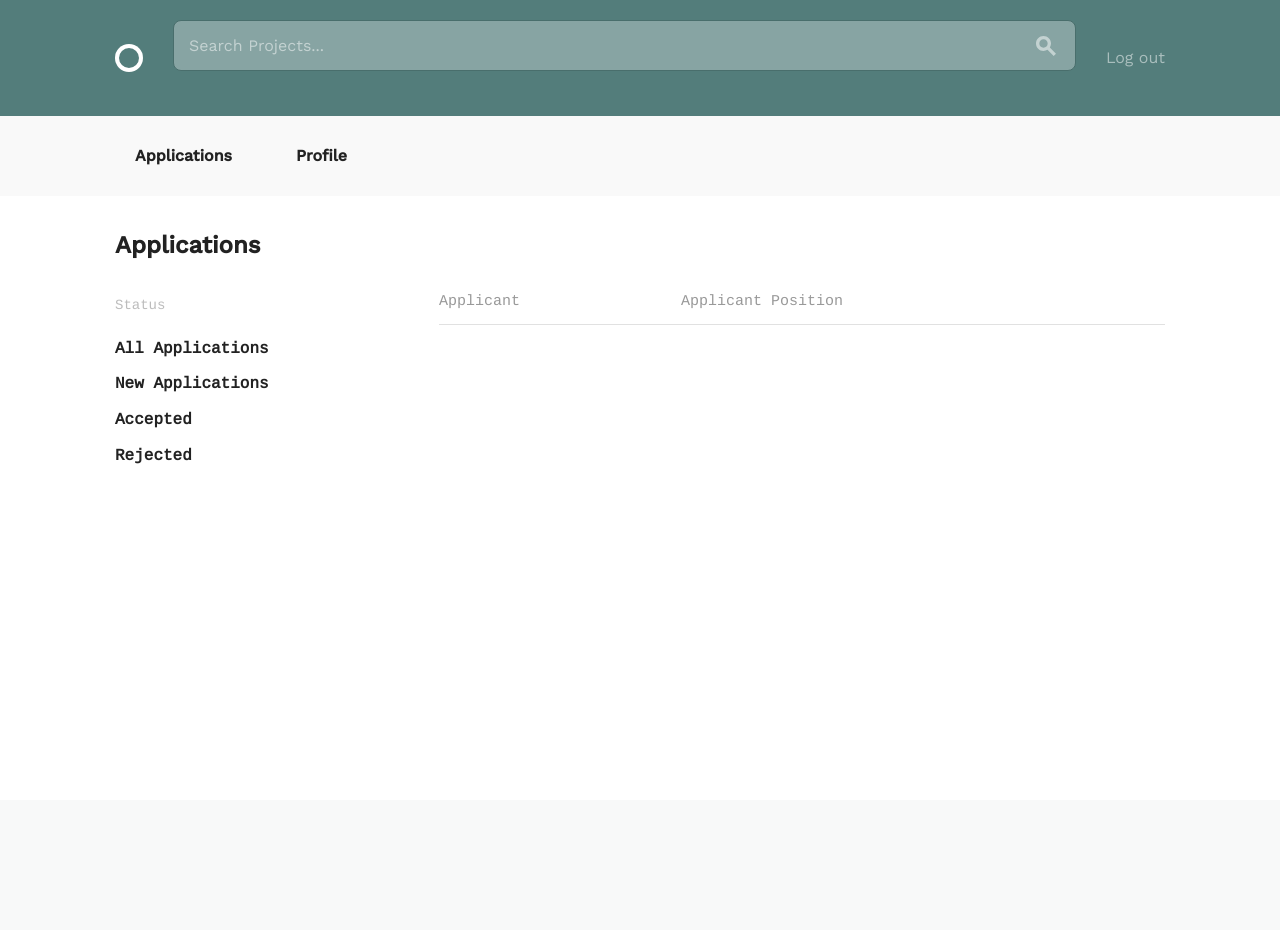
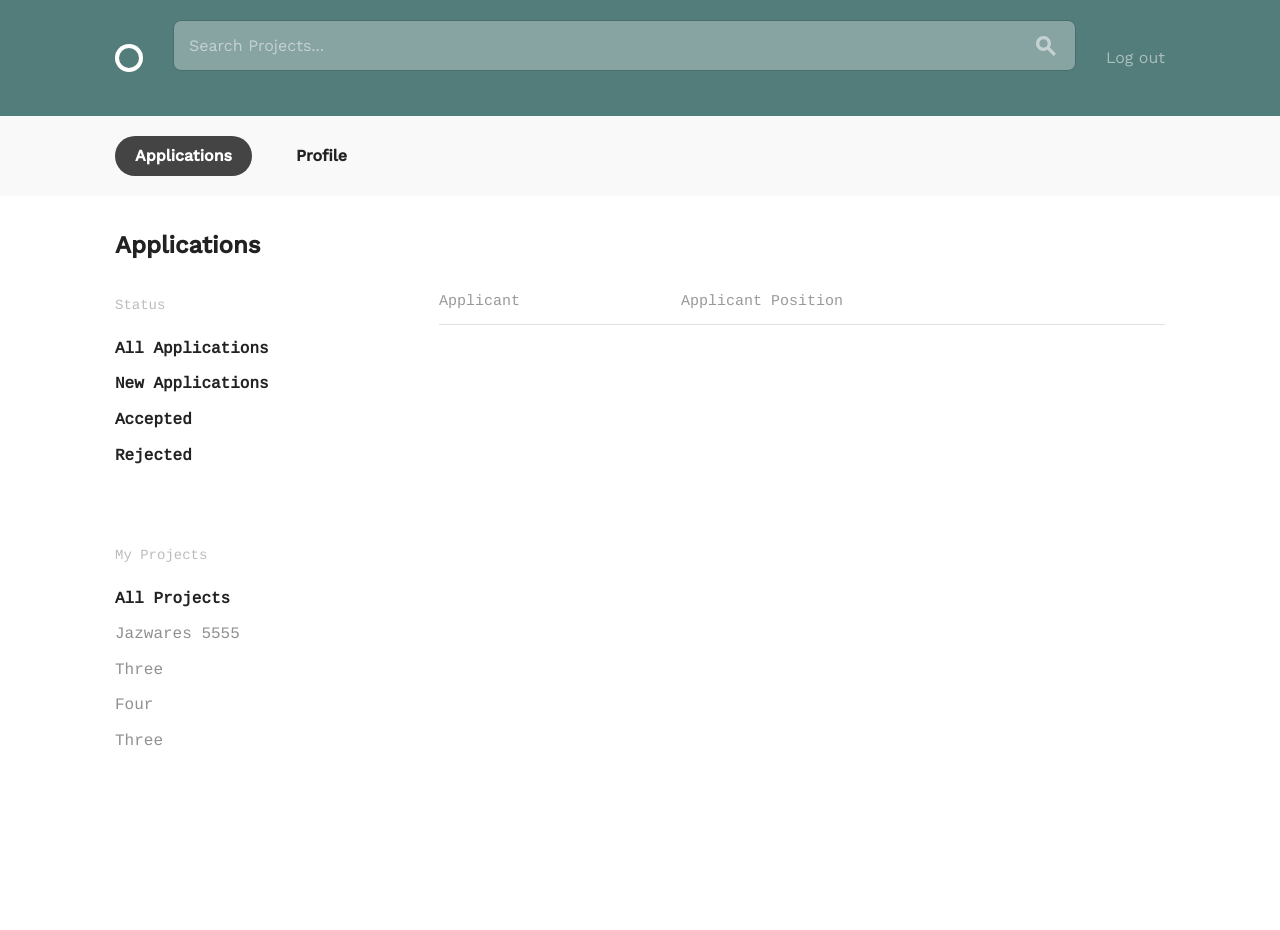
Before and after one commit to yunielgarcia/Team-Builder, a Django app: page /projects/applications/ in a window 1280 px wide. Before the commit the page ends 464 px from the top, so only its background shows below. Run offline with Django 3.2, Linux system fonts and the light colour scheme; a user stored in the database is signed in; data comes from the database, SQL or seed files in the repository; both versions use the stored data as it was after the commit; lists and menus that the app fills with data are empty.

Commit message:
filtering applications by my project selected

```diff
--- a/team_builder/projects/templates/projects/application_list.html
+++ b/team_builder/projects/templates/projects/application_list.html
@@ -16,8 +16,15 @@
                     <li><a class="selected">New Applications</a></li>
                     <li><a class="selected">Accepted</a></li>
                     <li><a class="selected">Rejected</a></li>
-
-
+                </ul>
+            </div>
+            <div class="circle--filter circle--secondary--module">
+                <h4>My Projects</h4>
+                <ul class="circle--filter--list">
+                    <li><a class="selected">All Projects</a></li>
+                    {% for my_pro in user.projects.all %}
+                        <li><a href="?p={{ my_pro.pk }}" class="">{{ my_pro.title }}</a></li>
+                    {% endfor %}
                 </ul>
             </div>
         </div>
@@ -43,15 +50,10 @@
                         </td>
 
                         <td class="circle--cell--right">
-                            {% for position in project.positions.all %}
-                                <p class="secondary-label">{{ position.position_title }}</p>
-                            {% endfor %}
+                            {{ application.position.position_title }}
                         </td>
-
                     </tr>
                 {% endfor %}
-
-
                 </tbody>
             </table>
         </div>
--- a/team_builder/projects/views.py
+++ b/team_builder/projects/views.py
@@ -133,6 +133,11 @@
     prefetch_related = ["candidate", "position"]
 
     def get_queryset(self):
-        return models.Application.objects.filter(
-            position__project__owner=self.request.user
-        )
+        if self.request.GET.get('p'):
+            return models.Application.objects.filter(
+                position__project__pk=self.request.GET.get('p')
+            )
+        else:
+            return models.Application.objects.filter(
+                position__project__owner=self.request.user
+            )
--- a/team_builder/templates/layout.html
+++ b/team_builder/templates/layout.html
@@ -74,7 +74,7 @@
         <nav class="bounds">
             <ul class="circle--pill--list">
                 <li>
-                    <a class="{% if '/accounts/applications/' in request.path %} selected {% endif %}"
+                    <a class="{% if '/projects/applications/' in request.path %} selected {% endif %}"
                        href="{% url 'projects:applications' %}">
                         Applications
                     </a>
```
Also changed, not shown: team_builder/db.sqlite3.
